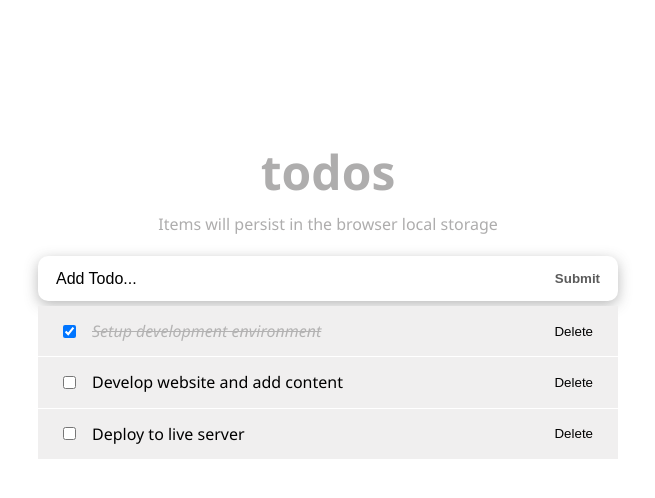
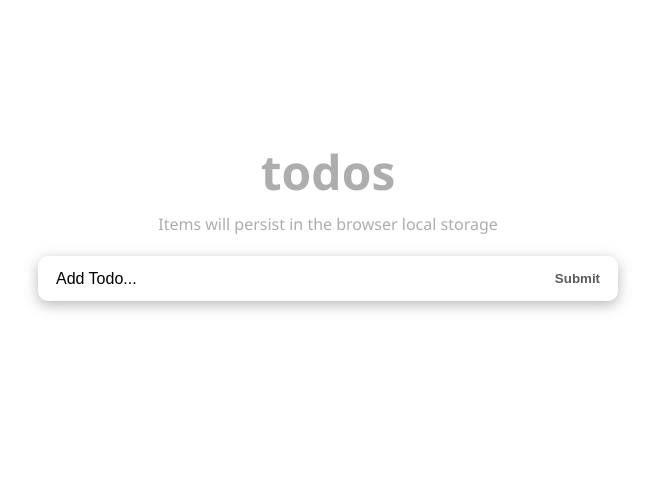
Before and after one commit to lily4178993/react-todo-app, a React (Create React App) app: page / in a window 1280 px wide. Shown: the top 498 px of the page, without its empty margins (312-967 px from the left). Built offline with nearby package versions, Linux system fonts and the light colour scheme.

Commit message:
Persist Todos data to Local Storage

```diff
--- a/src/components/TodosLogic.jsx
+++ b/src/components/TodosLogic.jsx
@@ -1,27 +1,25 @@
-import { useState } from 'react';
+import { useState, useEffect } from 'react';
 import InputTodo from 'components/InputTodo';
 import TodosList from 'components/TodosList';
 // eslint-disable-next-line import/no-extraneous-dependencies
 import { v4 as uuidv4 } from 'uuid';
 
 const TodosLogic = () => {
-  const [todos, setTodos] = useState([
-    {
-      id: uuidv4(),
-      title: 'Setup development environment',
-      completed: true,
-    },
-    {
-      id: uuidv4(),
-      title: 'Develop website and add content',
-      completed: false,
-    },
-    {
-      id: uuidv4(),
-      title: 'Deploy to live server',
-      completed: false,
-    },
-  ]);
+  const getInitialTodos = () => {
+    // getting stored items
+    const temp = localStorage.getItem('todos');
+    const savedTodos = JSON.parse(temp);
+    return savedTodos || [];
+  };
+
+  const [todos, setTodos] = useState(getInitialTodos());
+
+  useEffect(() => {
+    // storing todos items
+    const temp = JSON.stringify(todos);
+    localStorage.setItem('todos', temp);
+  }, [todos]);
+
   const handleChange = (id) => {
     setTodos((prevState) => prevState.map((todo) => {
       if (todo.id === id) {
```
